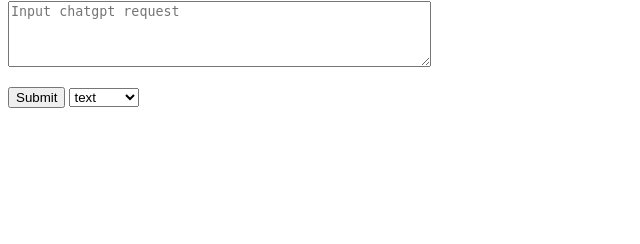
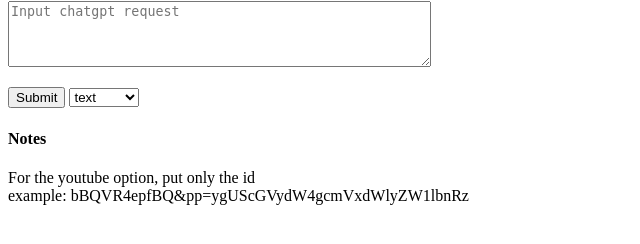
Before and after one commit to ethan-btst/cmpt276, a Flask app: page / in a window 1280 px wide. Shown: the part 220-464 px from the top of the page, without its empty margins (0-640 px from the left). Run offline with Flask 3, Linux system fonts and the light colour scheme.

Commit message:
Note on youtube option

```diff
--- a/templates/chat.html
+++ b/templates/chat.html
@@ -36,6 +36,10 @@
         </p>
     </form>
 
+    <h4>Notes</h4>
+    <p>For the youtube option, put only the id <br>
+       example: bBQVR4epfBQ&pp=ygUScGVydW4gcmVxdWlyZW1lbnRz</p>
+
     <script src="js/script.js"></script>
 </body>
 </html>
```
